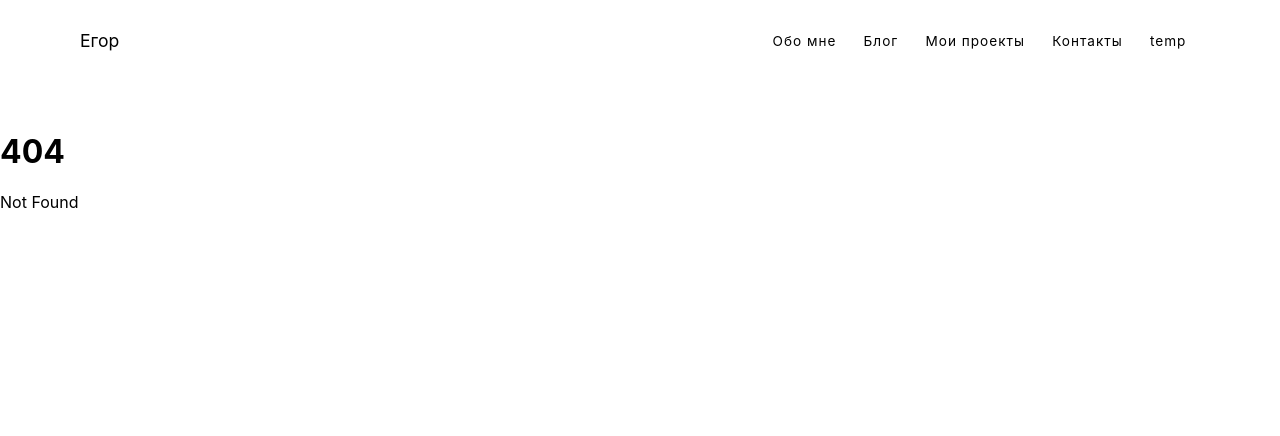
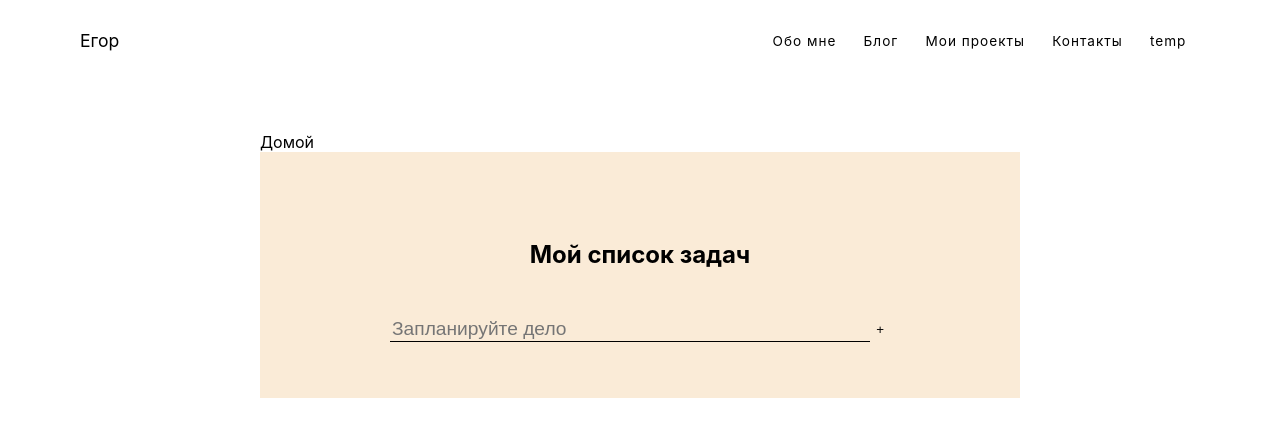
Before and after one commit to dosomethingman/SvelteProject, a SvelteKit app: page /projects/apps/1 in a window 1280 px wide. Before the commit this address had no page. Shown: the top 436 px of the page. Built offline with nearby package versions, Linux system fonts and the light colour scheme.

Commit message:
add todo app

```diff
--- /dev/null
+++ b/src/components/Icon.svelte
@@ -0,0 +1,17 @@
+<svg viewBox="0 0 24 24" class={$$props.class}>
+    {@html icon.path}
+</svg>
+   <script>
+    export let name;
+    const icons = [
+        {
+        name: 'check-mark',
+        path: '<path d="M19.77 4.93l1.4 1.4L8.43 19.07l-5.6-5.6 1.4-1.4 4.2 4.2L19.77 4.93m0-2.83L8.43 13.44l-4.2-4.2L0 13.47l8.43 8.43L24 6.33 19.77 2.1z" fill="currentColor"></path>',
+        },
+        {
+        name: 'delete',
+        path: '<path d="M6 19c0 1.1.9 2 2 2h8c1.1 0 2-.9 2-2V7H6v12zM8 9h8v10H8V9zm7.5-5l-1-1h-5l-1 1H5v2h14V4h-3.5z" fill="currentColor"></path>',
+        },
+    ];
+    let icon = icons.find((item) => item.name === name);
+</script>
--- a/src/routes/blog/routes.js
+++ b/src/routes/blog/routes.js
@@ -3,7 +3,6 @@
         id: 1,
         title: "Мой первый блог",
         body: 'Lorem ipsum dolor sit amet, consectetur adipisicing elit. Blanditiis dignissimos dolorem ea ex maiores minima minus nisi perspiciatis sapiente voluptate',
-
     },
     {
         id: 2,
--- a/src/routes/projects/+page.svelte
+++ b/src/routes/projects/+page.svelte
@@ -0,0 +1,44 @@
+<svelte:head>
+    <title>Портфолио</title>
+</svelte:head>
+
+<script>
+    import { routes } from './routes';
+</script>
+
+
+<div class='container'>
+    <h1>Мои проекты</h1>
+    <div class='apps'>
+        {#each routes as page}
+            <div class='app'>
+                <h2>{page.title}</h2>
+                <p>{page.body}</p>
+                <p class='readmore'>
+                    <a class='link' href={`/projects/apps/${page.id}`}>Читать дальше</a>
+                </p>
+            </div>
+        {/each}
+    </div>
+</div>
+
+<style>
+    .container {
+        margin: 50px auto;
+        max-width: 800px;
+        padding: 0 20px;
+    }
+    .apps {
+        display: grid;
+        grid-template-columns: 1fr 1fr;
+        grid-gap: 20px;
+    }
+    .app {
+        border: 1px solid #ddd;
+        padding: 10px;
+        box-shadow: 0 0 10px #eee;
+    }
+    .link {
+        color: rgb(10, 10, 139);
+    }
+</style>
--- /dev/null
+++ b/src/routes/projects/apps/1/+layout.svelte
@@ -0,0 +1,12 @@
+<div class='container'>
+    <a href='/project'>Домой</a>
+    <slot/>
+</div>
+
+<style>
+    .container {
+        margin: 50px auto;
+        max-width: 800px;
+        padding: 0 20px;
+    }
+</style>
--- /dev/null
+++ b/src/routes/projects/apps/1/+page.svelte
@@ -0,0 +1,140 @@
+<script>
+    import Icon from '../../../../components/Icon.svelte';
+
+    let newItem = '';
+    let todoList = [];
+    function add() {
+        if (newItem !== '') {
+            todoList = [
+                ...todoList,
+                {
+                task: newItem,
+                completed: false,
+                },
+            ];
+            newItem = '';
+        }
+    }
+    function remove(index) {
+        todoList.splice(index, 1);
+        todoList = todoList;
+    }
+    function complete(index) {
+        todoList[index].completed = !todoList[index].completed;
+    }
+</script>
+<main>
+    <h1>Мой список задач</h1>
+    <form on:submit|preventDefault={add}>
+        <input bind:value={newItem}
+       placeholder="Запланируйте дело" />
+        <button class="add-todo"
+        on:click={add}><span>+</span></button>
+    </form>
+    <div class="todos">
+        {#each todoList as item, index}
+        <div class="todo" class:completed={item.completed}>
+            <span class="todo__text">{item.task}</span>
+            <div class="todo__buttons">
+                <button class="complete" on:click={() => complete(index)}>
+                    <Icon name="check-mark" />
+                </button>
+                <button class="delete" on:click={() => remove(index)}>
+                    <Icon name="delete" />
+                </button>
+            </div>
+        </div>
+        {/each}
+    </div>
+</main>
+<style>
+    main {
+        display: flex;
+        flex-direction: column;
+        align-items: center;
+        min-height: 100%;
+        padding: 5vmin;
+        box-sizing: border-box;
+        background: antiquewhite;
+    }
+    form {
+        width: 100%;
+        max-width: 500px;
+        display: flex;
+        align-items: center;
+        margin-bottom: 1rem;
+    }
+    input {
+        flex-grow: 1;
+        width: 0;
+        border: none;
+        border-bottom: 1px solid black;
+        background: transparent;
+        box-shadow: none;
+        font-size: 1.2rem;
+        margin: 0;
+        outline: none;
+    }
+    .todos {
+        width: 100%;
+        max-width: 500px;
+    }
+    .todo {
+        display: flex;
+        padding: 20px;
+        border-radius: 20px;
+        box-shadow: 0 0 15px rgb(0 0 0 /
+        20%);
+        background-color: hsla(0, 0%,
+        100%, 0.2);
+        margin-top: 1rem;
+        font-size: 1.2rem;
+        justify-content: space-between;
+        align-items: center;
+    }
+    .todo__buttons {
+        display: flex;
+        align-items: center;
+        margin-left: 1rem;
+    }
+    .todo button {
+        width: 32px;
+        height: 32px;
+        padding: 4px;
+        margin: 0;
+        flex-shrink: 0;
+    }
+    h1 {
+        text-align: center;
+        font-size: 1.5rem;
+        margin: 2em 0;
+    }
+    button {
+        background-color: transparent;
+        border: none;
+    }
+    button.delete,
+    button.delete:hover {
+        color: brown;
+        transition: color 100ms ease-out;
+    }
+    button.complete,
+    button.complete:hover {
+        color: cadetblue;
+        transition: color 100ms ease-out;
+    }
+    .todo.completed {
+    color: slategray;
+    }
+        .todo.completed .todo__text {
+        text-decoration: line-through;
+    }
+        .todo.completed button {
+        color: silver;
+    }
+    .todos {
+        width: 100%;
+        max-width: 500px;
+    }
+
+</style>
--- /dev/null
+++ b/src/routes/projects/routes.js
@@ -0,0 +1,7 @@
+export const routes = [
+    {
+        id: 1,
+        title: 'Что-бы сделать',
+        body: 'Простое и удобное приложение для организации задач. С его помощью вы можете легко создавать, отслеживать и завершать свои ежедневные задачи.',
+    },
+];
```
